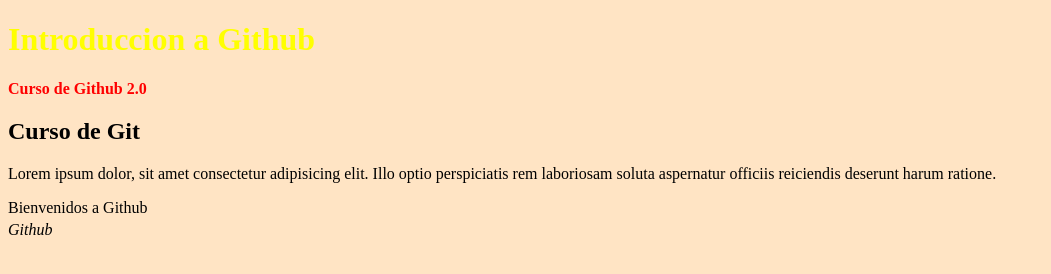
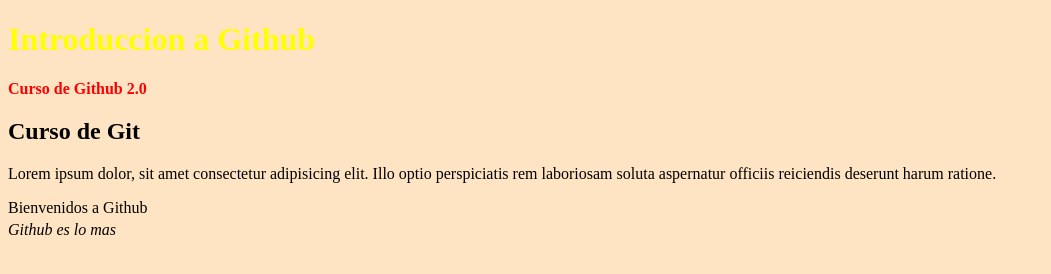
Before and after one commit to AgustY-03/Prueba_2023, a plain HTML site: page index.html in a window 1280 px wide. Shown: the whole page, without its empty margins (0-1051 px from the left). Drawn offline with Linux system fonts and the light colour scheme.

Commit message:
Cambie la etiqueta de em

```diff
--- a/index.html
+++ b/index.html
@@ -13,6 +13,6 @@
     <h2>Curso de Git</h2>
     <p>Lorem ipsum dolor, sit amet consectetur adipisicing elit. Illo optio perspiciatis rem laboriosam soluta aspernatur officiis reiciendis deserunt harum ratione.</p>
     <marquee behavior="alternate" direction="right">Bienvenidos a Github</marquee>
-    <em>Github</em>
+    <em>Github es lo mas</em>
 </body>
 </html>
```
